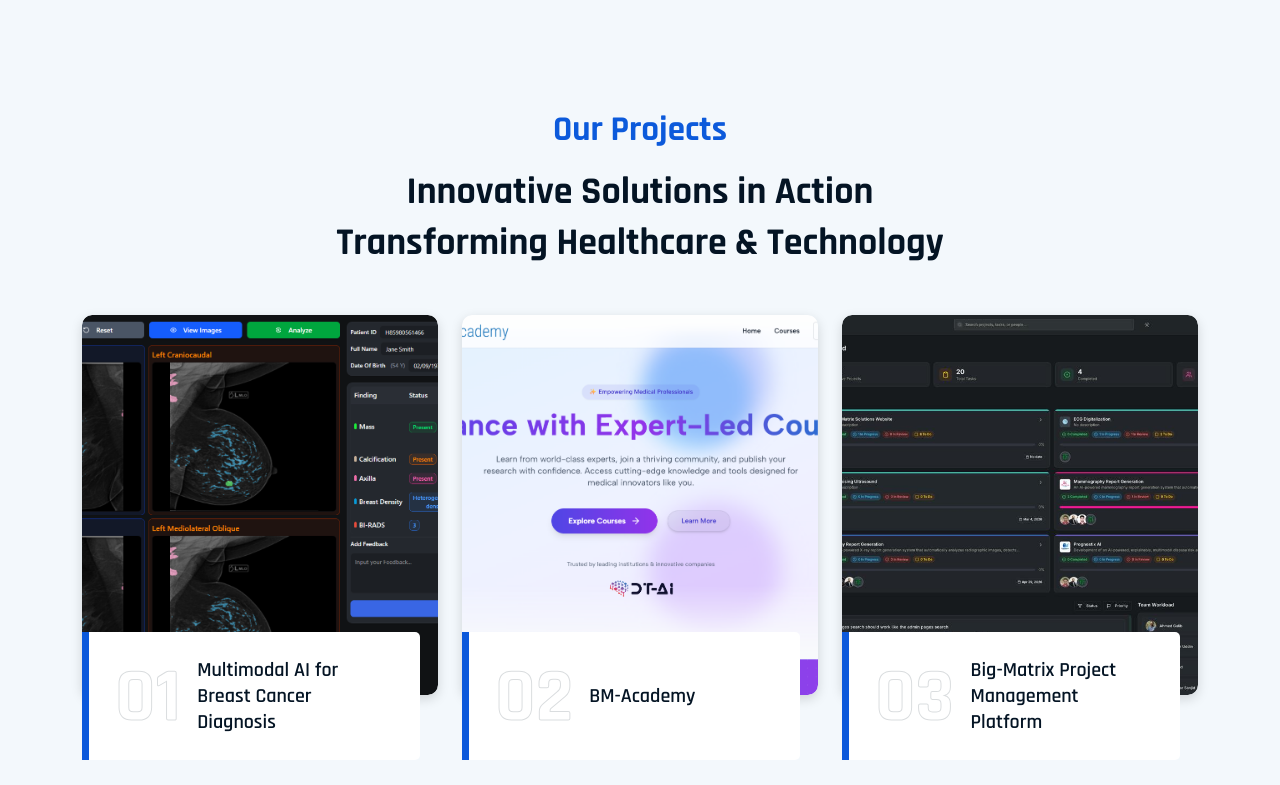
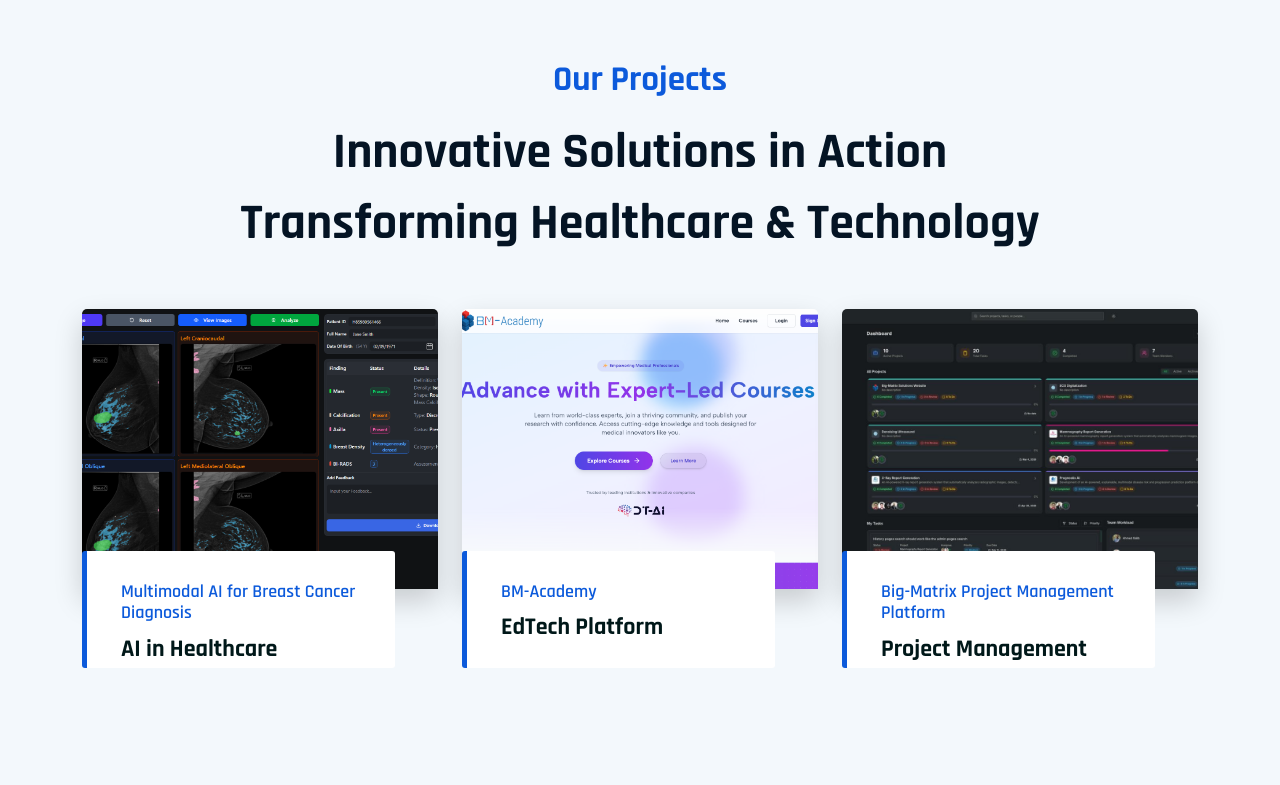
Before and after one commit to BigMatrixLab/Big-Matrix-Solutions, a React (Vite) app: page / in a window 1280 px wide. Shown: the part 4355-5140 px from the top of the page. Built offline with nearby package versions, Linux system fonts and the light colour scheme.

Commit message:
refactor: Create ProjectCard component and update Portfolio and Project pages for cleaner code

```diff
--- a/src/components/PortfolioArea.jsx
+++ b/src/components/PortfolioArea.jsx
@@ -1,6 +1,7 @@
 import React, { useState, useEffect } from 'react';
-import { Link } from 'react-router-dom';
+
 import projectsData from '../data/projects.json';
+import ProjectCard from './ProjectCard';
 
 const PortfolioArea = () => {
     const [filter, setFilter] = useState('*');
@@ -19,37 +20,21 @@ const PortfolioArea = () => {
     }, [filter, items]);
 
     return (
-        <div className="portfolio-area style-two">
+        <div className="project-area inner-style" style={{ paddingTop: "50px" }}>
             <div className="container">
                 <div className="row">
                     <div className="col-lg-12 text-center">
-                        <div className="section-title center style-two">
-                            <h2 style={{color: "#0C5ADB", paddingBottom:"10px"}}>Our Projects</h2>
+                        <div className="section-title center inner-style">
+                            <h2 style={{ color: "#0C5ADB", paddingBottom: "10px" }}>Our Projects</h2>
                             <h1>Innovative Solutions in Action</h1>
                             <h1>Transforming Healthcare & Technology</h1>
                         </div>
                     </div>
                 </div>
-            </div>
-
-            <div className="container">
-
-                <div className="row image_load">
+                <div className="row">
                     {filteredItems.map((item, index) => (
-                        <div key={item.id} className={`col-lg-4 col-md-6 col-sm-12 grid-item ${item.category.toLowerCase().replace(/\s+/g, '-')}`}>
-                            <div className="single-portfolio-box w-100">
-                                <div className="portfolio-thumb">
-                                    <img src={item.image} alt={item.title} style={{ boxShadow: '0 2px 8px rgba(0, 0, 0, 0.08)' }} />
-                                </div>
-                                <div className="portfolio-content">
-                                    <div className="portfolio-number">
-                                        <h1>{String(index + 1).padStart(2, '0')}</h1>
-                                    </div>
-                                    <div className="portfolio-title">
-                                        <Link to={`/project/${item.slug}`}>{item.title}</Link>
-                                    </div>
-                                </div>
-                            </div>
+                        <div className="col-lg-4 col-md-6 d-flex" key={index}>
+                            <ProjectCard item={item} />
                         </div>
                     ))}
                 </div>
--- /dev/null
+++ b/src/components/ProjectCard.jsx
@@ -0,0 +1,20 @@
+import React from 'react';
+import { Link } from 'react-router-dom';
+
+const ProjectCard = ({ item }) => (
+    <div className="single-project-box w-100">
+        <div className="project-thumb">
+            <img src={item.image} alt={item.title} />
+        </div>
+        <div className="project-content">
+            <h4>{item.title}</h4>
+            <Link to={`/project/${item.slug}`}>{item.category}</Link>
+            <Link className="project-button" to={`/project/${item.slug}`}>View Details<i className="bi bi-arrow-right-short"></i></Link>
+            <div className="project-shape">
+                <img src="/assets/images/inner-images/project-shape.png" alt="" />
+            </div>
+        </div>
+    </div>
+);
+
+export default ProjectCard;
--- a/src/pages/AboutOne.jsx
+++ b/src/pages/AboutOne.jsx
@@ -64,7 +64,7 @@ const AboutOne = () => {
 
 
             {/* Mission Vison Area */}
-            <div className="mission-area inner-style">
+            <div className="mission-area inner-style" style={{ paddingTop: '80px' }}>
                 <div className="container">
 
 
@@ -113,8 +113,12 @@ const AboutOne = () => {
                 </div>
             </div>
 
-            <TeamArea />
-            <TestimonialArea />
+            <div style={{ paddingTop: '80px' }}>
+                <TeamArea />
+            </div>
+            <div style={{ paddingTop: '80px' }}>
+                <TestimonialArea />
+            </div>
 
         </>
     );
--- a/src/pages/Project.jsx
+++ b/src/pages/Project.jsx
@@ -1,8 +1,8 @@
 import React from 'react';
 import { Link } from 'react-router-dom';
 import Breadcrumb from '../components/Breadcrumb';
-
 import projectData from '../data/projects.json';
+import ProjectCard from '../components/ProjectCard';
 
 const Project = () => {
     const projects = projectData;
@@ -25,19 +25,7 @@ const Project = () => {
                     <div className="row">
                         {projects.map((item, index) => (
                             <div className="col-lg-4 col-md-6 d-flex" key={index}>
-                                <div className="single-project-box w-100">
-                                    <div className="project-thumb">
-                                        <img src={item.image} alt={item.title} />
-                                    </div>
-                                    <div className="project-content">
-                                        <h4>{item.title}</h4>
-                                        <Link to={`/project/${item.slug}`}>{item.category}</Link>
-                                        <Link className="project-button" to={`/project/${item.slug}`}>View Details<i className="bi bi-arrow-right-short"></i></Link>
-                                        <div className="project-shape">
-                                            <img src="/assets/images/inner-images/project-shape.png" alt="" />
-                                        </div>
-                                    </div>
-                                </div>
+                                <ProjectCard item={item} />
                             </div>
                         ))}
                     </div>
```
